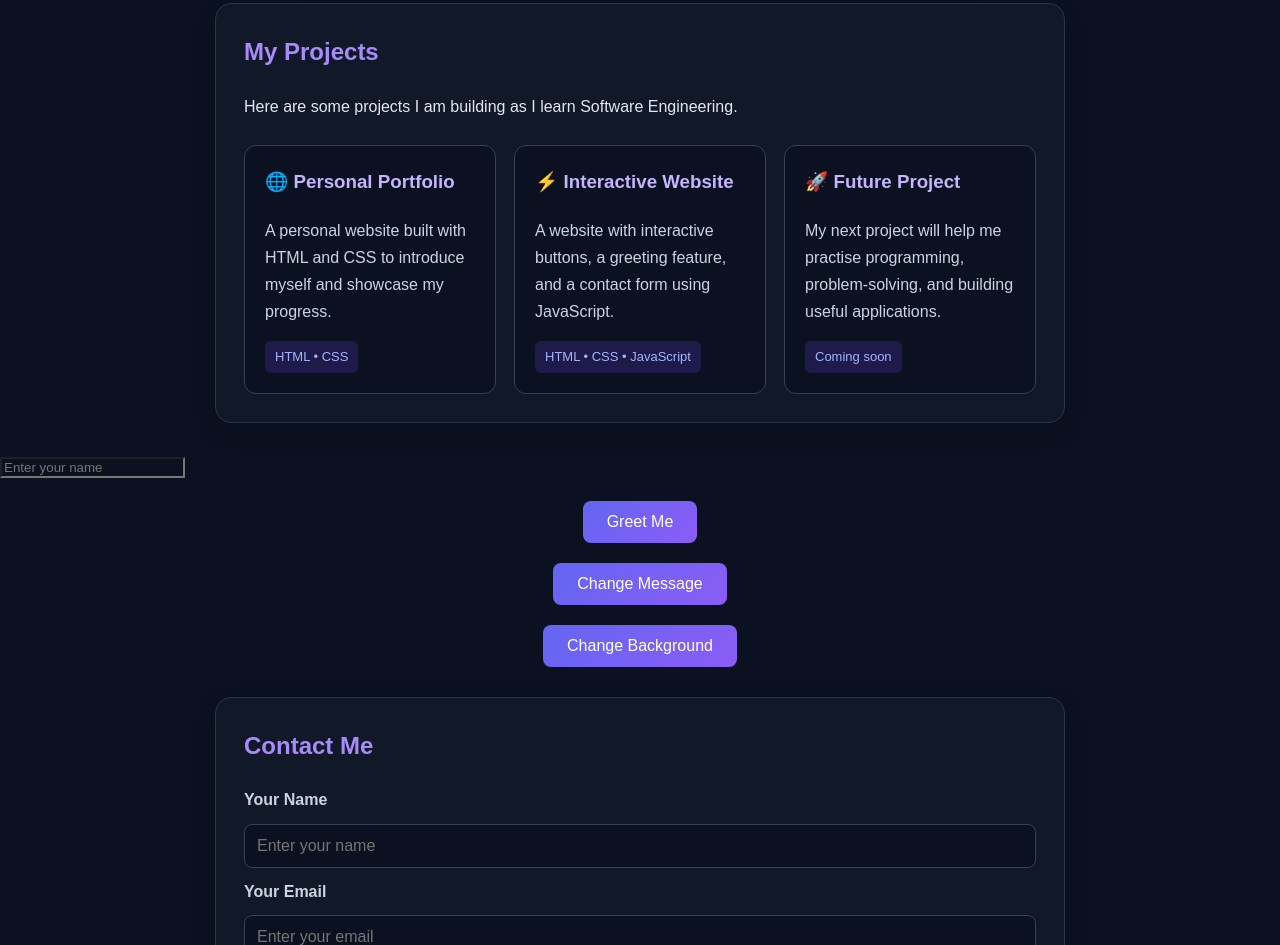
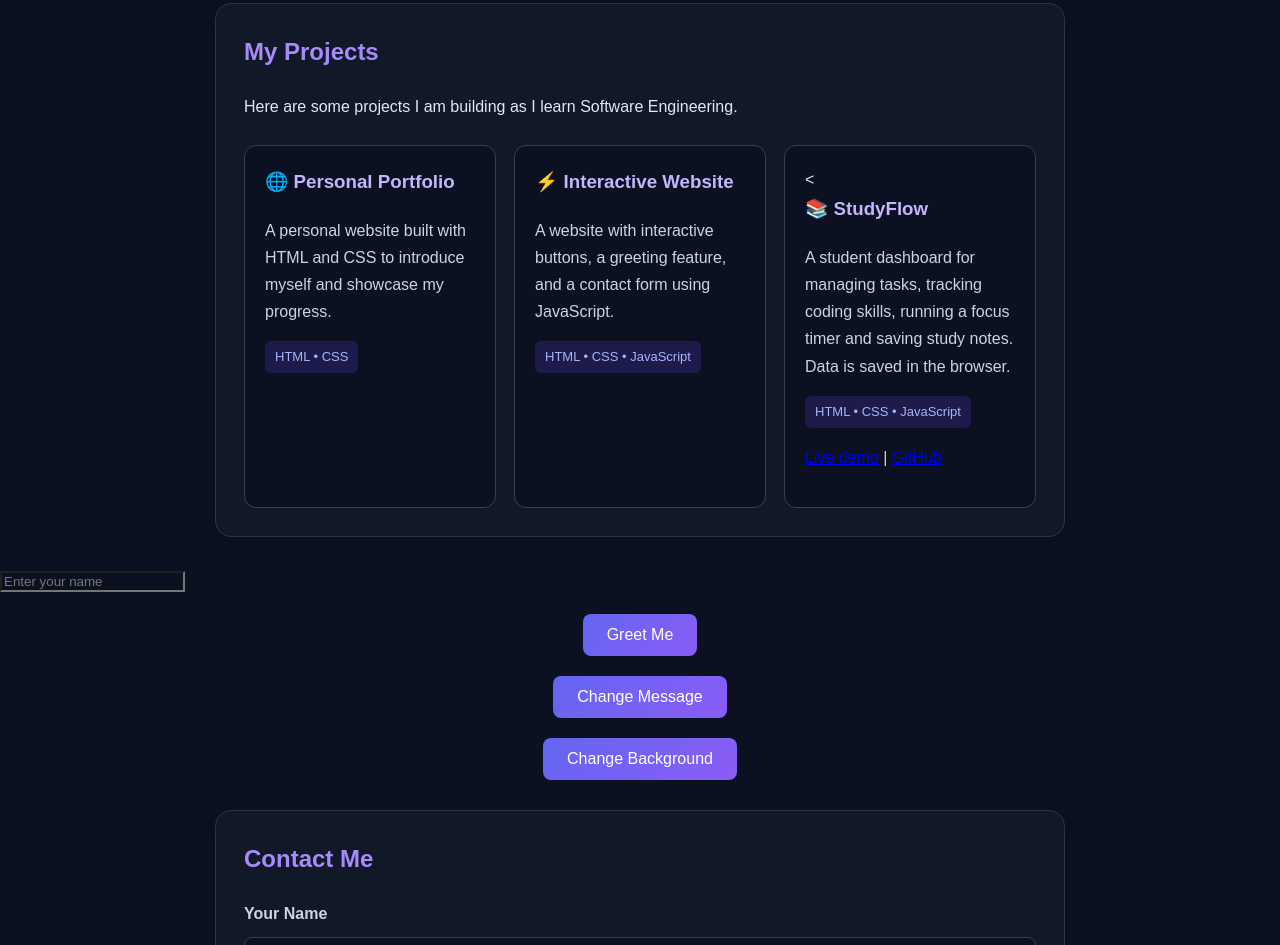
Before and after one commit to fountainodin/my-first-website, a plain HTML site: page index.html in a window 1280 px wide. Shown: the part 1414-2359 px from the top of the page. Drawn offline with Linux system fonts and the light colour scheme.

Commit message:
add StudyFlow project

```diff
--- a/index.html
+++ b/index.html
@@ -112,9 +112,13 @@
         </div>
 
         <div class="project-card">
-            <h3>🚀 Future Project</h3>
-            <p>My next project will help me practise programming, problem-solving, and building useful applications.</p>
-            <span>Coming soon</span>
+            <<h3>📚 StudyFlow</h3>
+<p>A student dashboard for managing tasks, tracking coding skills, running a focus timer and saving study notes. Data is saved in the browser.</p>
+<span>HTML • CSS • JavaScript</span>
+<p>
+    <a href="https://fountainodin.github.io/StudyFlow/" target="_blank" rel="noopener">Live demo</a> |
+    <a href="https://github.com/fountainodin/StudyFlow" target="_blank" rel="noopener">GitHub</a>
+</p>
         </div>
     </div>
 </section>
```
